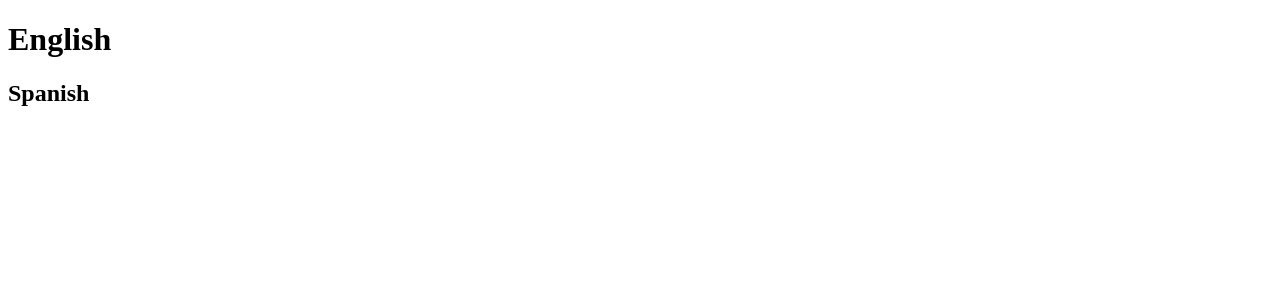
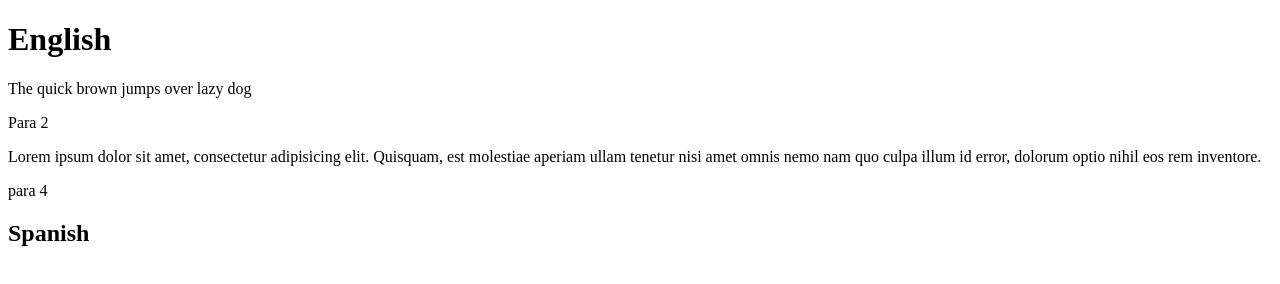
Before and after one commit to 2ptO/html-css-bootcamp, a plain HTML site: page 001_Essential_Tags/01_headings/index.html in a window 1280 px wide. Drawn offline with Linux system fonts and the light colour scheme.

Commit message:
trying emmet with vs code

```diff
--- a/001_Essential_Tags/01_headings/index.html
+++ b/001_Essential_Tags/01_headings/index.html
@@ -6,6 +6,10 @@
     </head>
     <body>
         <h1>English</h1>
+        <p>The quick brown jumps over lazy dog</p>
+        <p>Para 2</p>
+        <p>Lorem ipsum dolor sit amet, consectetur adipisicing elit. Quisquam, est molestiae aperiam ullam tenetur nisi amet omnis nemo nam quo culpa illum id error, dolorum optio nihil eos rem inventore.</p>
+        <p>para 4</p>
         <h2>Spanish</h2>
     </body>
 </html>
```
